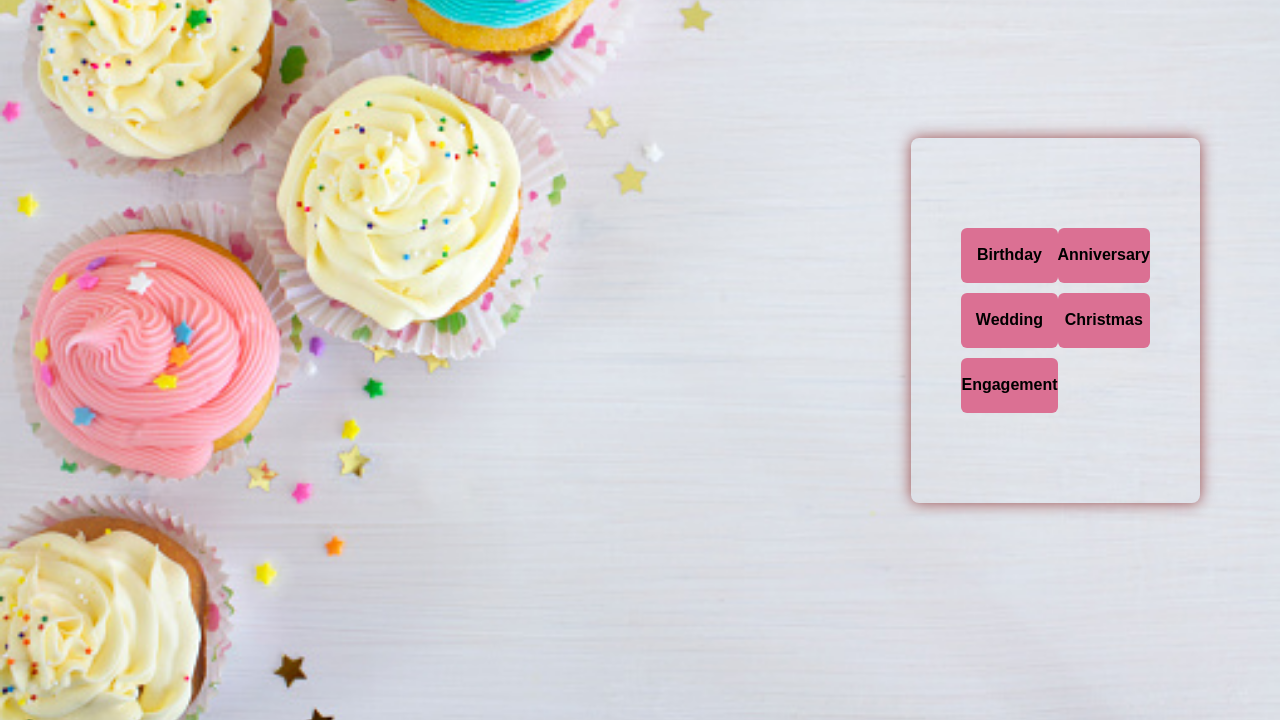
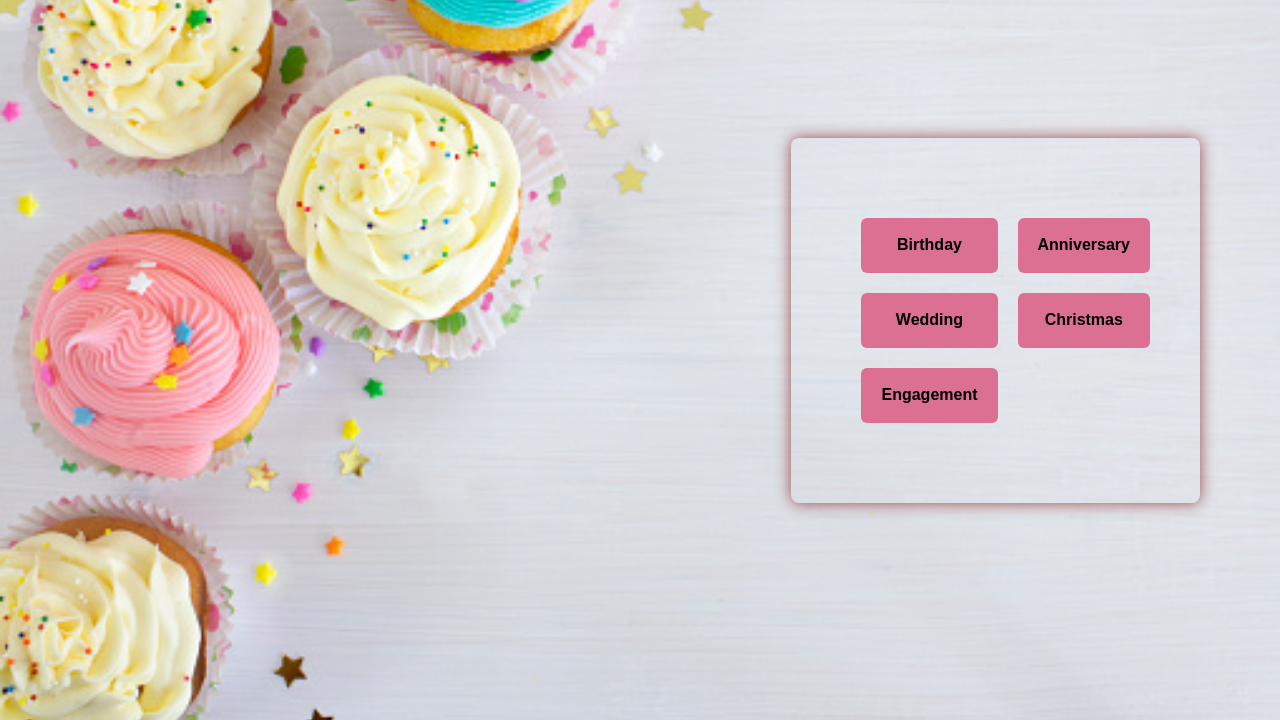
Before and after one commit to PubuduRavindika/cake_website, a PHP site: page /menu.html in a window 1280 px wide. Shown: the part 80-800 px from the top of the page. Run offline with PHP 8.4, Linux system fonts and the light colour scheme.

Commit message:
style menu buttons
solve some scc errors

```diff
--- a/menu.css
+++ b/menu.css
@@ -19,14 +19,13 @@ body{
 .container{
     position: relative;
     z-index: 1;
-    max-width: 500px;
-
+    max-width: 800px;
     margin-right: 30px;
     padding: 50px;
     border-radius: 8px;
     box-shadow: 0 0 15px rgb(155, 75, 75);
     display: flex;
-    justify-content: right;
+    justify-content: center;
 }
 
 .container header{
@@ -40,16 +39,20 @@ body{
     display: flex;
     justify-content: space-between;
     flex-wrap: wrap;
-    margin-top: 30px;
 }
 
 .form .column {
-    margin-bottom: 20px; /* This creates space below each button */
+    margin: 20px 10px; /* This creates space below each button */
 }
 
 .form a {
     display: block; /* Ensure the entire button area is clickable */
     text-decoration: none; /* Remove underlines from the links */
+}
+
+.form a:hover{
+    background: none;
+    box-shadow: none;
 }
 
 .form button {
@@ -58,16 +61,18 @@ body{
     color: black;
     font-size: 1rem;
     border: none;
-    margin-top: 10px;
+    margin: 10px;
     cursor: pointer;
     border-radius: 6px;
     font-weight: 600;
     transition: all 0.2s ease;
     background-color: palevioletred;
+    padding: 10px;
 }
 
 .form button:hover {
-    background-color: rgb(143, 15, 58);
+    background: rgb(206, 30, 88) !important;
+    box-shadow: none !important;
 }
 
 
--- a/menu.html
+++ b/menu.html
@@ -40,14 +40,13 @@
 
 <section class="container">
   <form action="#" class="form">
-    <div class="column">
+
       <div class="column">
         <a href="birthday.html"><button type="button">Birthday</button></a>
         <a href="wedding.html"><button type="button">Wedding </button></a>
         <a href="engagement.html"><button type="button">Engagement</button></a>
       </div>
 
-    </div>
 
     <div class="column">
       <a href="anniversary.html"><button type="button">Anniversary</button></a>
```
